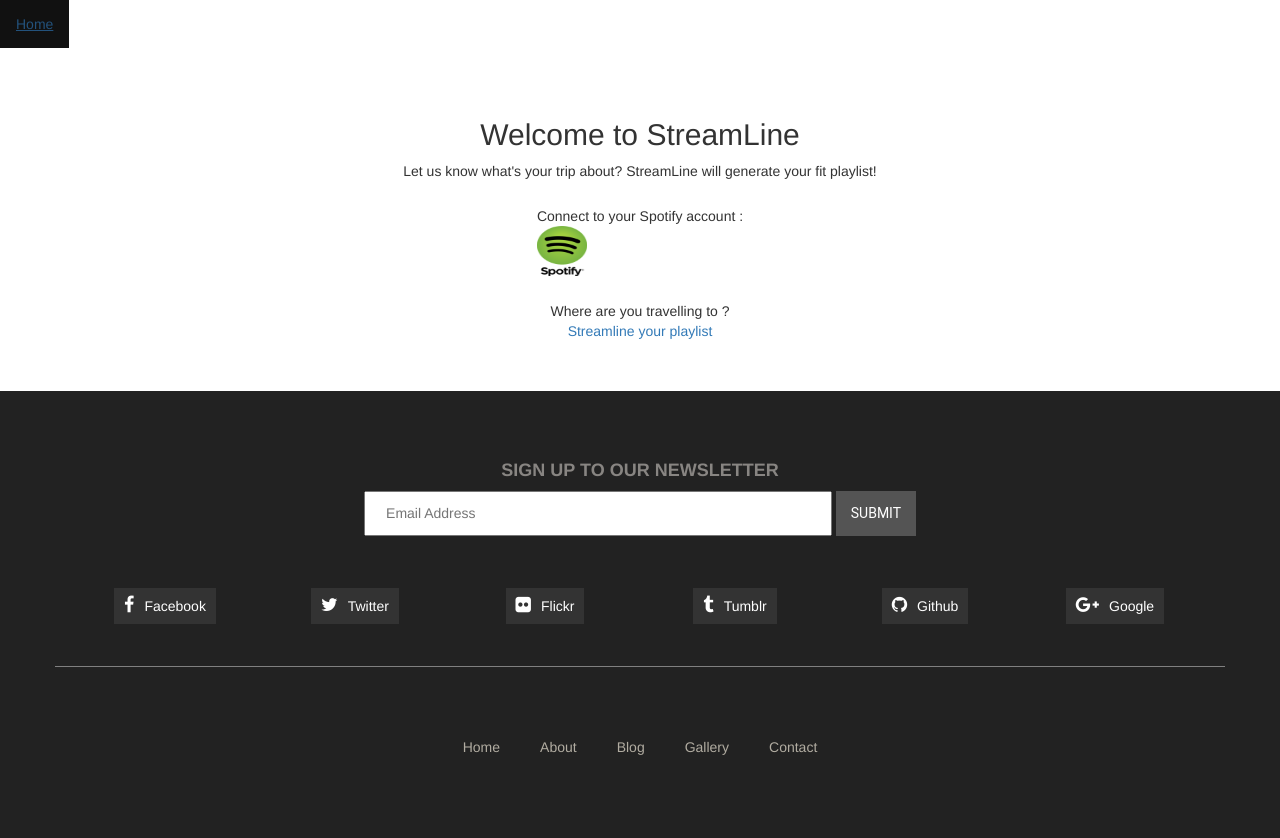
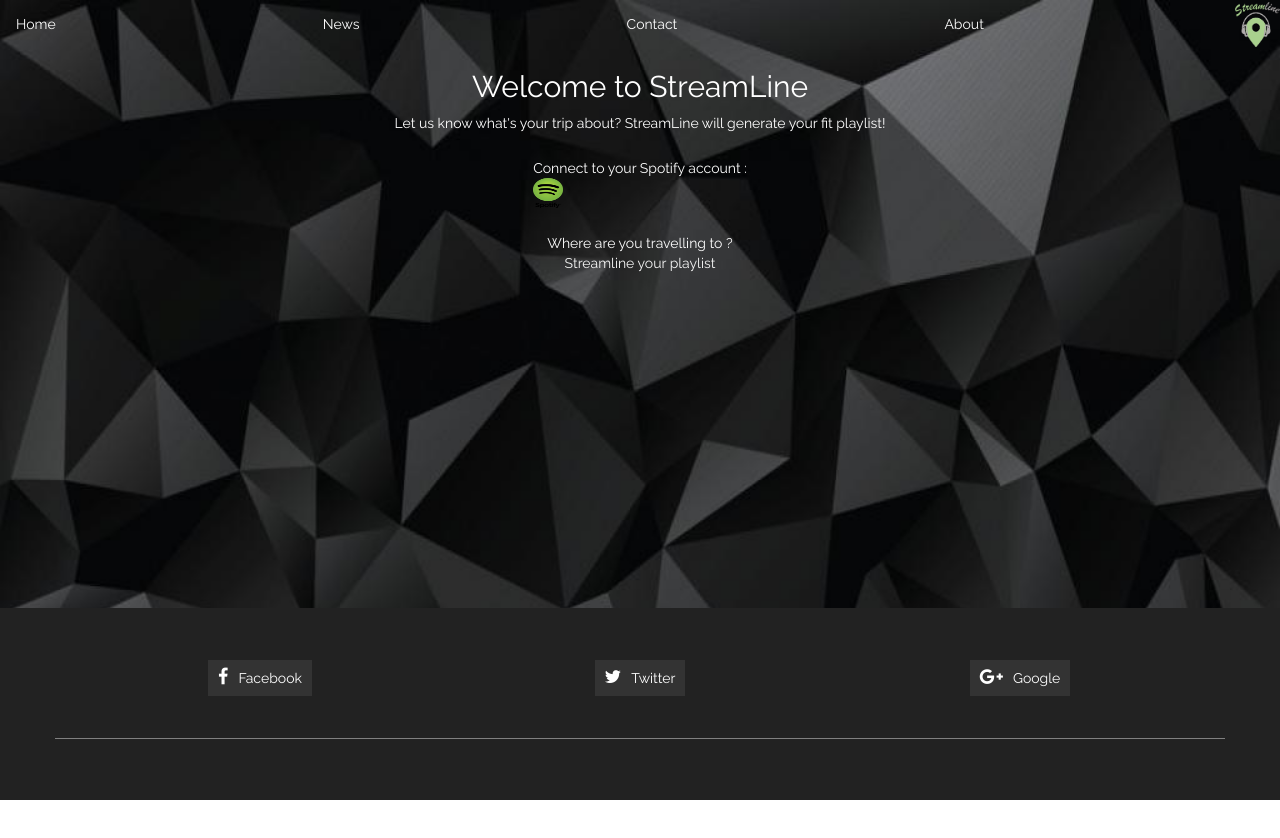
Before and after one commit to MaayanTzo/StreamLine, a plain HTML site: page index.html in a window 1280 px wide. After the commit the page ends 800 px from the top, so only its background shows below. Drawn offline with nearby package versions, Linux system fonts and the light colour scheme.

Commit message:
mikael css addings

```diff
--- a/css/LP.css
+++ b/css/LP.css
@@ -1,17 +1,28 @@
 html {
-    background: url(../images/background.jpg) no-repeat center center fixed;
-    background-size: cover;
-    height: 100%;
+
     overflow: hidden;
   }
 body{
-
+    background-image: url(/images/background.jpg);
+    background-size: cover;
     background-size: cover;
     background-repeat: no-repeat;
     color: white;
     font-family: 'PT Sans', sans-serif;
 }
 ul {
+    height: 48px;
+    color: #fafafa;
+    background-color: rgb(45, 45, 45, 0.98);
+    justify-content: space-between;
+    display: flex;
+    flex-direction: row;
+    align-items: center;
+    top: 0;
+    right: 0;
+    left: 0;
+    position: fixed;
+    z-index: 1;
     list-style-type: none;
     margin: 0;
     padding: 0;
@@ -30,13 +41,30 @@
     padding: 14px 16px;
     text-decoration: none;
 }
+#streamline_logo{
+    height: 45px;
+    width: 45px
+}
 
+.featured{
+    display: flex;
+    flex-direction: column;
+    justify-content: center;
+    align-items: center;
+}
+.tagline{
+    font-size: 66px;
+    font-weight: bold;
+}
+.subtitle{
+    font-size: 24px;
+}
 li a:hover {
     background-color: #111;
 }
 #spotify-logo img{
-    width: 50px;
-    height: 50px;
+    width: 30px;
+    height: 30px;
     display: flex;
 }
 #container{
@@ -45,7 +73,11 @@
     flex-direction: column;
     align-items: center;
 }
-
+footer{
+    width:100%!important;
+    position:absolute!important;
+    bottom:0px!important;
+}
 #spotify-logo{
     padding: 25px;
     display: flex;
@@ -66,26 +98,7 @@
      padding-bottom:60px;
   }
 
-  .search-text .input-search{
-      height:45px;
-      width:40%;
-      padding-left:20px;
-      color:#333;
-  }
 
-  .search-text .btn-search{
-      background: #545454;
-      font-family:Roboto;
-      border:none;
-      color:#FFF;
-      height: 45px;
-      width: 80px;
-  }
-
-  .search-text h4{
-      color:#888582;
-      font-weight: 700;
-  }
 
   footer{
       background-color:#222222;
--- a/css/style.css
+++ b/css/style.css
@@ -22,18 +22,6 @@
     font-size: 24px;
 }
 
-#login {
-    display: none;
-  }
-
-  #loggedin {
-    display: none;
-  }
-
-  img{
-      height: 20px;
-      width: 20px
-  }
 
 #container{
     margin: 50px;
--- a/index.html
+++ b/index.html
@@ -6,7 +6,6 @@
     <meta http-equiv="X-UA-Compatible" content="IE=edge">
     <meta name="viewport" content="width=device-width, initial-scale=1">
     <link href="https://fonts.googleapis.com/css?family=PT+Sans&display=swap" rel="stylesheet">
-    <link rel="stylesheet" type="text/css" href="./css/LP.css">
     <link href="//netdna.bootstrapcdn.com/bootstrap/3.0.0/css/bootstrap.min.css" rel="stylesheet" id="bootstrap-css">
     <script src="//netdna.bootstrapcdn.com/bootstrap/3.0.0/js/bootstrap.min.js"></script>
     <script src="//code.jquery.com/jquery-1.11.1.min.js"></script>
@@ -14,6 +13,7 @@
 
     <link href="//maxcdn.bootstrapcdn.com/font-awesome/4.2.0/css/font-awesome.min.css" rel="stylesheet">
     <link href="https://fonts.googleapis.com/css?family=Raleway" rel="stylesheet">
+    <link rel="stylesheet" type="text/css" href="./css/LP.css">
 
 </head>
 
@@ -24,16 +24,12 @@
         <li><a href="news.asp">News</a></li>
         <li><a href="contact.asp">Contact</a></li>
         <li><a href="about.asp">About</a></li>
+        <li><img id="streamline_logo" src="images/Picture4.png" /></li>
     </ul>
-
     <div id="container">
-
-
-
         <div>
             <h2> Welcome to StreamLine</h2>
         </div>
-
         <div>
             <span>
                 Let us know what's your trip about?
@@ -47,45 +43,20 @@
         <div>
             Where are you travelling to ?
         </div>
-        <a href="LP.html">Streamline your playlist</a>
+        <a id="" href="/LP">Streamline your playlist</a>
 
     </div>
 
     <footer>
-        <div class="search-text">
-            <div class="container">
-                <div class="row text-center">
-
-                    <div class="form">
-                        <h4>SIGN UP TO OUR NEWSLETTER</h4>
-                        <form id="search-form" class="form-search form-horizontal">
-                            <input type="text" class="input-search" placeholder="Email Address">
-                            <button type="submit" class="btn-search">SUBMIT</button>
-                        </form>
-                    </div>
-
-                </div>
-            </div>
-        </div>
-
         <div class="footer-top">
             <div class="container">
-                <div class="col-lg-2 col-md-2 col-sm-2 col-xs-12 text-center">
+                <div class="col-lg-4 col-md-4 col-sm-2 col-xs-12 text-center">
                     <a href="#"><i class="fa fa-facebook fa-2x"></i>Facebook</a>
                 </div>
-                <div class="col-lg-2 col-md-2 col-sm-2 col-xs-12 text-center">
+                <div class="col-lg-4 col-md-4 col-sm-2 col-xs-12 text-center">
                     <a href="#"><i class="fa fa-twitter fa-2x"></i>Twitter</a>
                 </div>
-                <div class="col-lg-2 col-md-2 col-sm-2 col-xs-12 text-center">
-                    <a href="#"><i class="fa fa-flickr fa-2x"></i>Flickr</a>
-                </div>
-                <div class="col-lg-2 col-md-2 col-sm-2 col-xs-12 text-center">
-                    <a href="#"><i class="fa fa-tumblr fa-2x"></i>Tumblr</a>
-                </div>
-                <div class="col-lg-2 col-md-2 col-sm-2 col-xs-12 text-center">
-                    <a href="#"><i class="fa fa-github fa-2x"></i>Github</a>
-                </div>
-                <div class="col-lg-2 col-md-2 col-sm-2 col-xs-12 text-center">
+                <div class="col-lg-4 col-md-4 col-sm-2 col-xs-12 text-center">
                     <a href="#"><i class="fa fa-google-plus fa-2x"></i>Google</a>
                 </div>
             </div>
@@ -93,7 +64,7 @@
 
         <div class="container" style="border-top:1px solid grey;">
             <div class="row text-center">
-                <div class="col-lg-6 col-lg-offset-3">
+                <div class="col-lg-6 col-lg-of">
                     <ul class="menu">
 
                         <li>
@@ -107,11 +78,6 @@
                         <li>
                             <a href="#">Blog</a>
                         </li>
-
-                        <li>
-                            <a href="#">Gallery</a>
-                        </li>
-
                         <li>
                             <a href="#">Contact</a>
                         </li>
```
Also changed, not shown: LP.html (+7 -4 lines), images/Picture1.png (added), images/Picture2.png (added), images/Picture3.png (added), images/Picture4.png (added), 1 other file.
